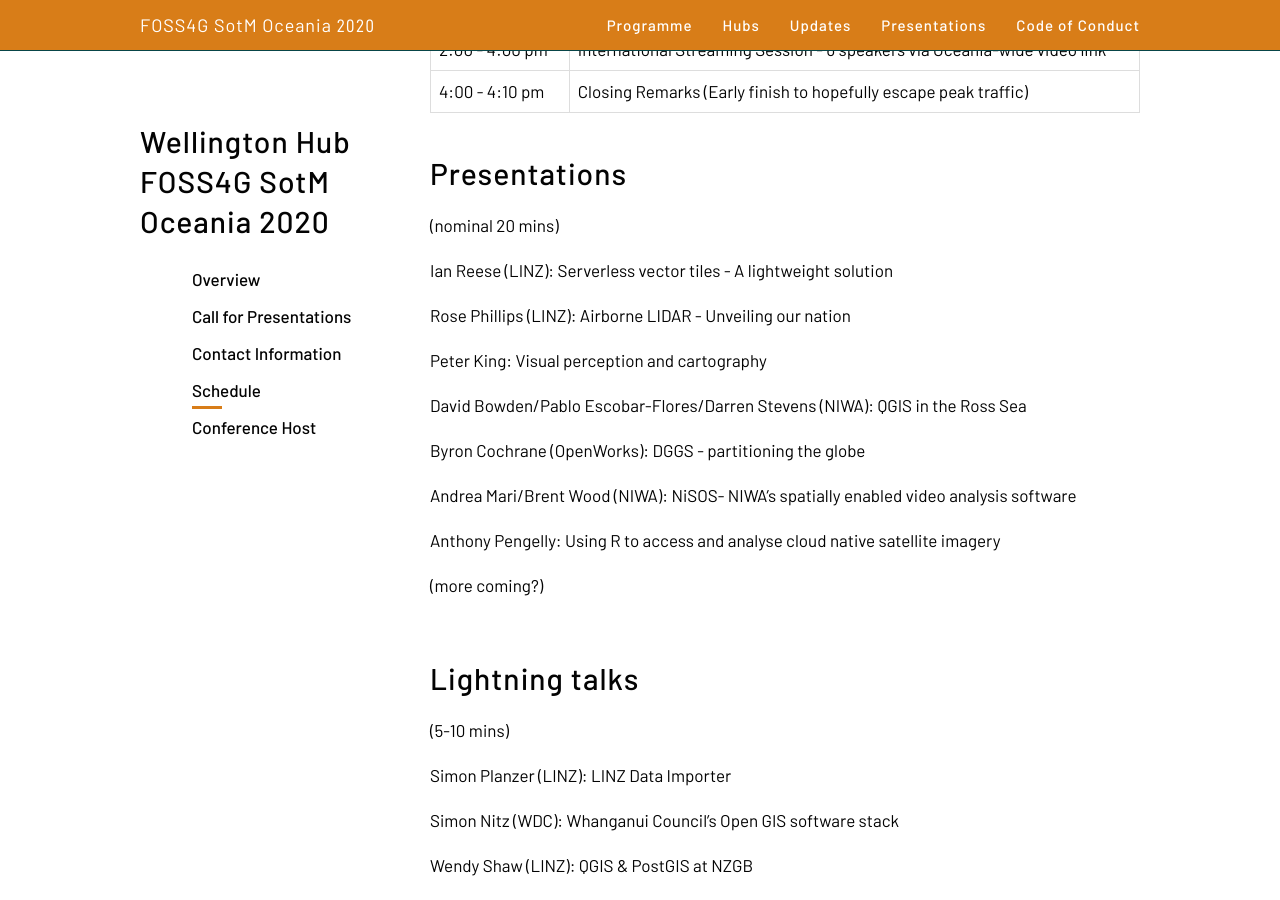
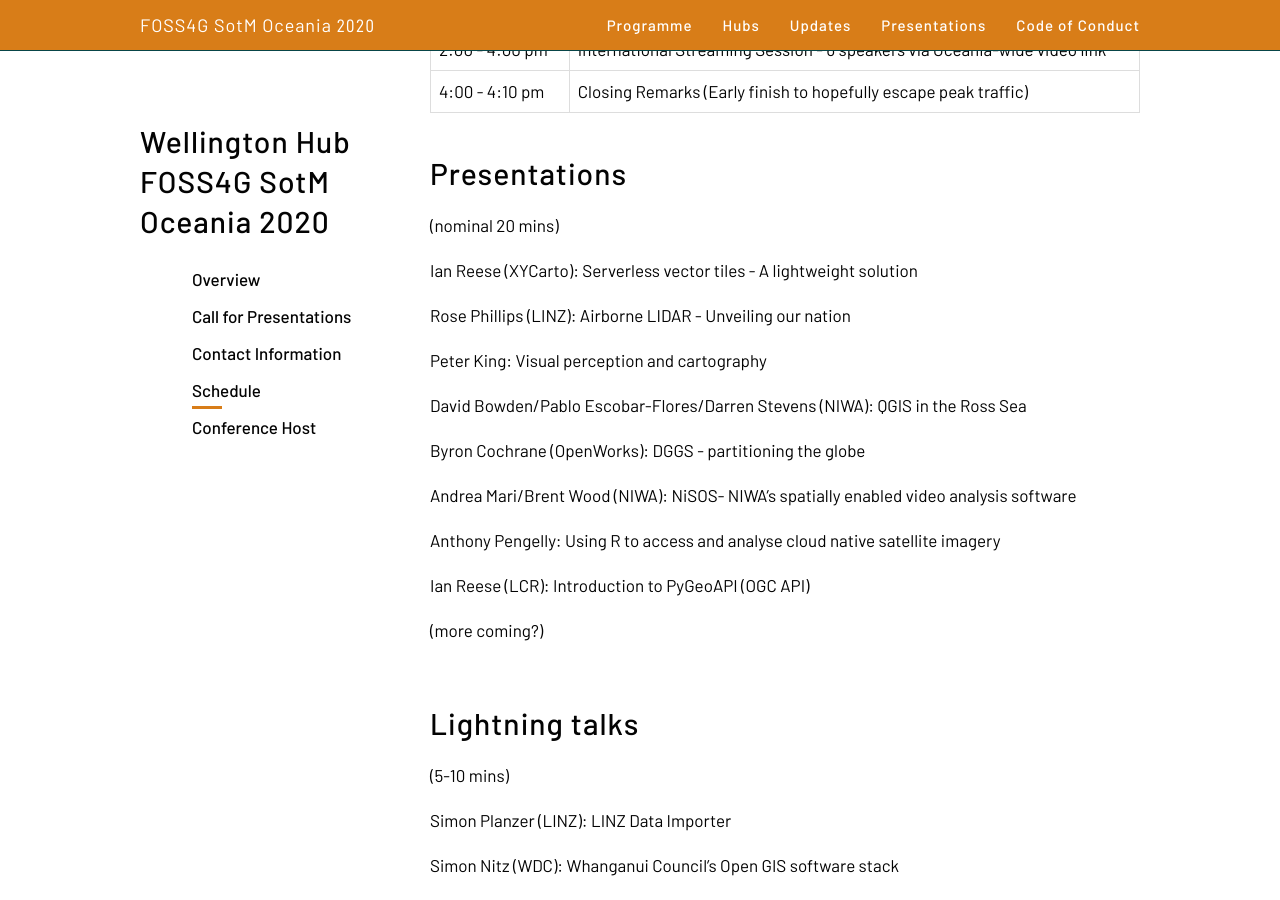
Before and after one commit to osgeo-oceania/foss4g-sotm-oceania-2020, a Jekyll site: the page built from hubs/wellington/index.md, in a window 1280 px wide and 900 px high, scrolled down 1722 px. Built offline with Jekyll 4.4.1, drawn with Linux system fonts in a browser that asks for light colours.

Commit message:
Update index.md

```diff
--- a/hubs/wellington/index.md
+++ b/hubs/wellington/index.md
@@ -64,7 +64,7 @@
 # Presentations
 (nominal 20 mins)
 
-Ian Reese (LINZ): Serverless vector tiles - A lightweight solution
+Ian Reese (XYCarto): Serverless vector tiles - A lightweight solution
 
 Rose Phillips (LINZ): Airborne LIDAR - Unveiling our nation
 
@@ -77,6 +77,8 @@
 Andrea Mari/Brent Wood (NIWA): NiSOS- NIWA's spatially enabled video analysis software
 
 Anthony Pengelly: Using R to access and analyse cloud native satellite imagery
+
+Ian Reese (LCR): Introduction to PyGeoAPI (OGC API)
 
 (more coming?)
 
```
